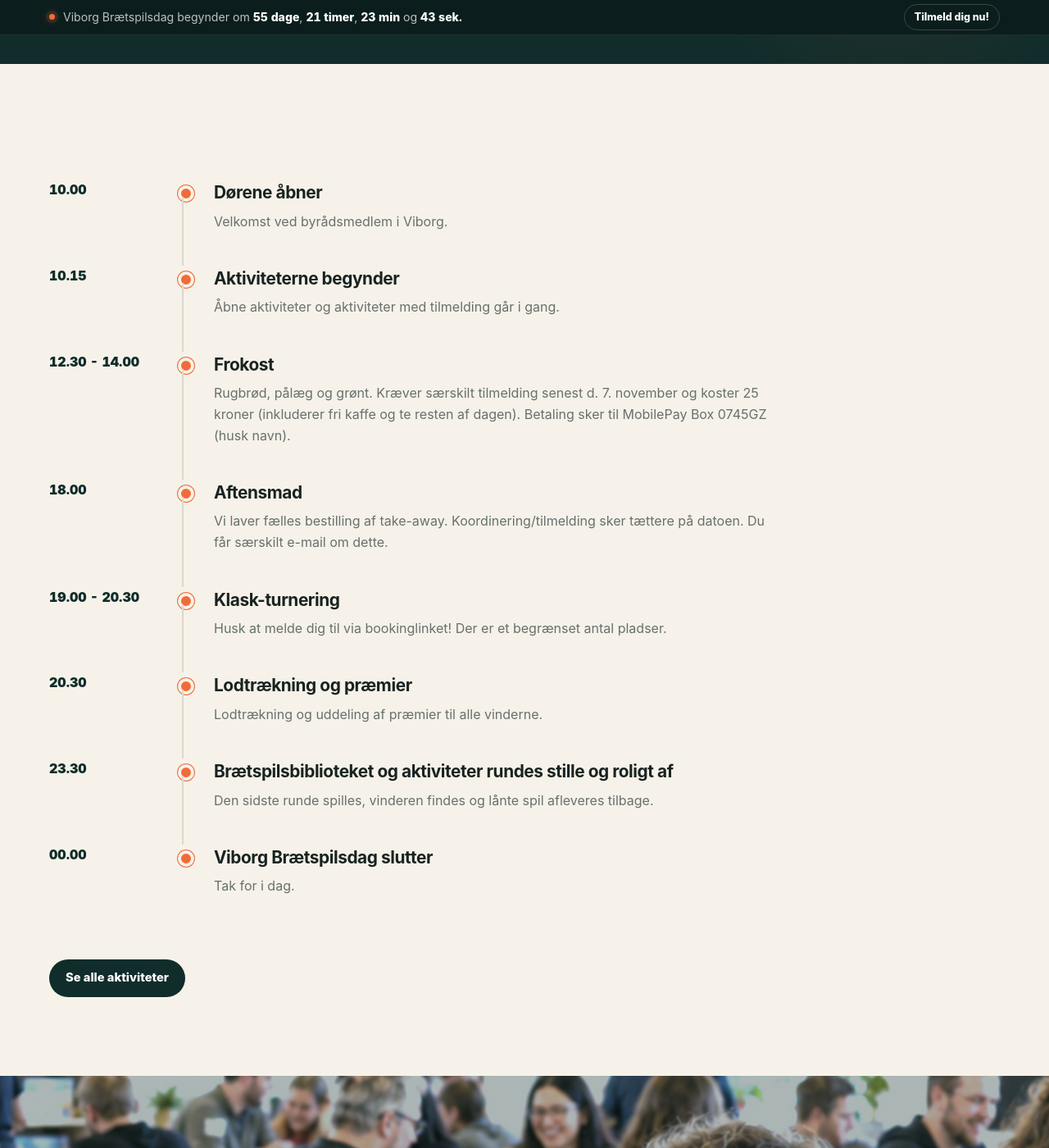
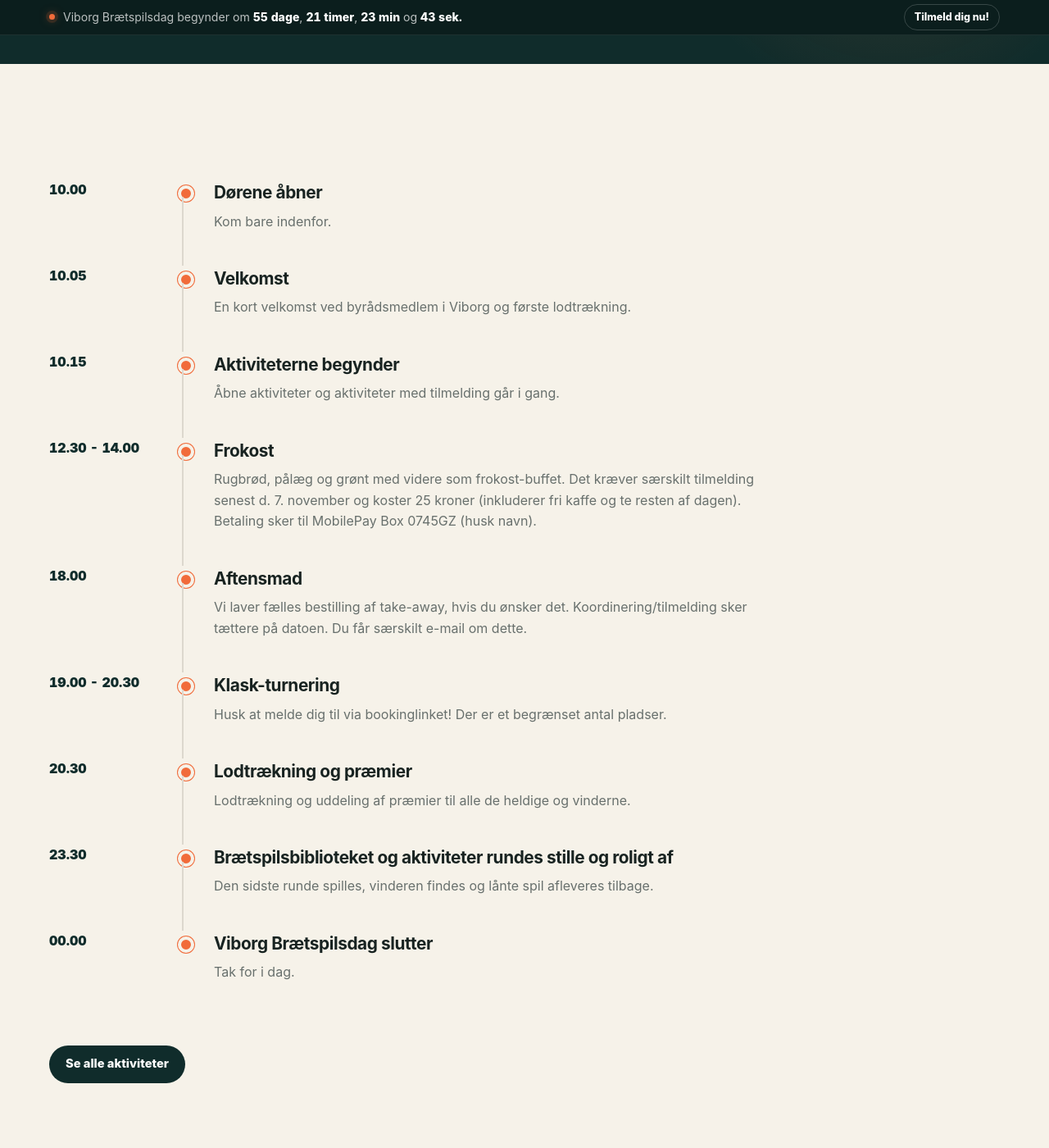
Before and after one commit to Andrejao/spilex, a Jekyll site: the page built from program.html, in a window 1280 px wide and 1400 px high, scrolled down 414 px. Shown: the whole window at 82% size. Built offline with Jekyll 4.4.1, drawn with Linux system fonts in a browser that asks for light colours.

Commit message:
Update hovedprogram.yml

```diff
--- a/_data/hovedprogram.yml
+++ b/_data/hovedprogram.yml
@@ -1,6 +1,10 @@
 - tid: "10.00"
   titel: "Dørene åbner"
-  beskrivelse: "Velkomst ved byrådsmedlem i Viborg."
+  beskrivelse: "Kom bare indenfor."
+
+- tid: "10.05"
+  titel: "Velkomst"
+  beskrivelse: "En kort velkomst ved byrådsmedlem i Viborg og første lodtrækning."
 
 - tid: "10.15"
   titel: "Aktiviteterne begynder"
@@ -8,11 +12,11 @@
 
 - tid: "12.30 - 14.00"
   titel: "Frokost"
-  beskrivelse: "Rugbrød, pålæg og grønt. Kræver særskilt tilmelding senest d. 7. november og koster 25 kroner (inkluderer fri kaffe og te resten af dagen). Betaling sker til MobilePay Box 0745GZ (husk navn)."
+  beskrivelse: "Rugbrød, pålæg og grønt med videre som frokost-buffet. Det kræver særskilt tilmelding senest d. 7. november og koster 25 kroner (inkluderer fri kaffe og te resten af dagen). Betaling sker til MobilePay Box 0745GZ (husk navn)."
 
 - tid: "18.00"
   titel: "Aftensmad"
-  beskrivelse: "Vi laver fælles bestilling af take-away. Koordinering/tilmelding sker tættere på datoen. Du får særskilt e-mail om dette."
+  beskrivelse: "Vi laver fælles bestilling af take-away, hvis du ønsker det. Koordinering/tilmelding sker tættere på datoen. Du får særskilt e-mail om dette."
 
 - tid: "19.00 - 20.30"
   titel: "Klask-turnering"
@@ -20,7 +24,7 @@
 
 - tid: "20.30"
   titel: "Lodtrækning og præmier"
-  beskrivelse: "Lodtrækning og uddeling af præmier til alle vinderne."
+  beskrivelse: "Lodtrækning og uddeling af præmier til alle de heldige og vinderne."
 
 - tid: "23.30"
   titel: "Brætspilsbiblioteket og aktiviteter rundes stille og roligt af"
```
